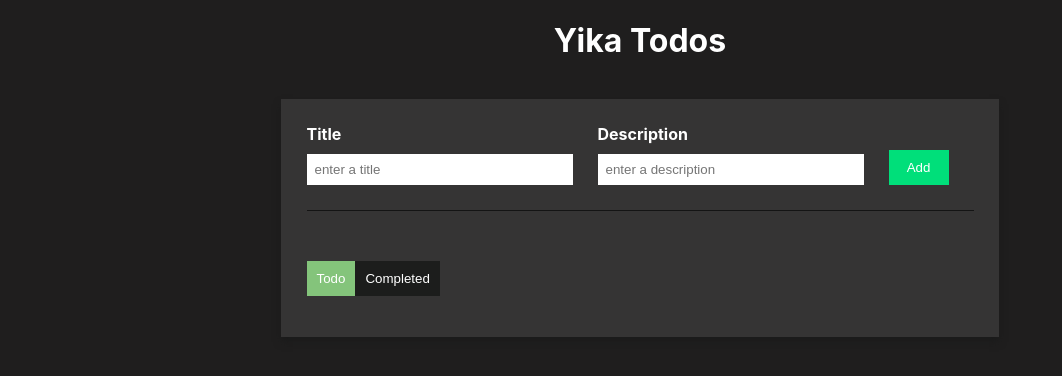
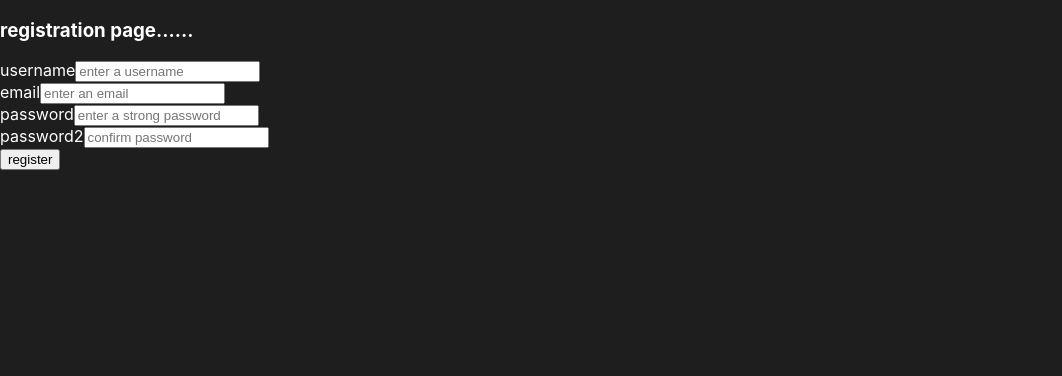
Before and after one commit to ProgrammerDoc-Community/React_begginer, a React (Create React App) app in the folder todolist/: page / in a window 1280 px wide. Shown: the top 376 px of the page, without its empty margins (0-1062 px from the left). Built offline with nearby package versions, Linux system fonts and the light colour scheme.

Commit message:
done with registration frontend endpoint

```diff
--- a/todolist/src/App.js
+++ b/todolist/src/App.js
@@ -3,6 +3,7 @@ import React,{useContext, useEffect, useState} from 'react'
 import {AiOutlineDelete} from 'react-icons/ai'
 import './App.css';
 import { isCompositeComponent } from 'react-dom/test-utils';
+import Registeration from './frontend/register';
 // import React,{useState} from 'react';
 
 function App() {
@@ -31,44 +32,48 @@ function App() {
   },[])
   return (
     <div className="App">
-      <h1>Yika Todos</h1>
-      <div className='todo-wrapper'>
-        <div className='todo-input'>
-          <div className='todo-input-item'>
-            <label>Title</label>
-            <input type='text' value={newTitle} onChange={(e)=>setNewTitle(e.target.value)} placeholder='enter a title'/>
-          </div>
-          <div className='todo-input-item'>
-            <label>Description</label>
-            <input type='text' value={newDescription} onChange={(e)=>setNewDescription(e.target.value)} placeholder='enter a description'/>
-          </div>
-          <div className='todo-input-item'>
-            <button className='primaryBtn' onClick={handleAddTodo}>Add</button>
-          </div>
-        </div>
-        <div className='btn-area'>
-          <button className={`secondaryBtn isCompleteScreen ${isCompleteScreen === false && `active`}`} onClick={()=>setIsCompleteScreen(false)}>Todo</button>
-          <button className={` secondaryBtn isCompleteScreen ${isCompleteScreen === true && `active`}`} onClick={()=>setIsCompleteScreen(true)}>Completed</button>
-        </div>
-        <div className='todo-list'>
-          {allTodos.map((item,index)=>{
-            return(
-              <div className='todo-list-item' key={index}>
-              <h3>{item.title} </h3>
-              <p>{item.description}</p>
-            </div>
-            /* <div>
-              <AiOutlineDelete className="icon"/>
-              <button className="check-icon">D</button>
-            </div> */
-            );
-          }
-            )
-          }
-        </div>
-      </div>
+      <Registeration/>
     </div>
   );
 }
 
 export default App;
+
+// code for todo
+
+      // <h1>Yika Todos</h1>
+      // <div className='todo-wrapper'>
+      //   <div className='todo-input'>
+      //     <div className='todo-input-item'>
+      //       <label>Title</label>
+      //       <input type='text' value={newTitle} onChange={(e)=>setNewTitle(e.target.value)} placeholder='enter a title'/>
+      //     </div>
+      //     <div className='todo-input-item'>
+      //       <label>Description</label>
+      //       <input type='text' value={newDescription} onChange={(e)=>setNewDescription(e.target.value)} placeholder='enter a description'/>
+      //     </div>
+      //     <div className='todo-input-item'>
+      //       <button className='primaryBtn' onClick={handleAddTodo}>Add</button>
+      //     </div>
+      //   </div>
+      //   <div className='btn-area'>
+      //     <button className={`secondaryBtn isCompleteScreen ${isCompleteScreen === false && `active`}`} onClick={()=>setIsCompleteScreen(false)}>Todo</button>
+      //     <button className={` secondaryBtn isCompleteScreen ${isCompleteScreen === true && `active`}`} onClick={()=>setIsCompleteScreen(true)}>Completed</button>
+      //   </div>
+      //   <div className='todo-list'>
+      //     {allTodos.map((item,index)=>{
+      //       return(
+      //         <div className='todo-list-item' key={index}>
+      //         <h3>{item.title} </h3>
+      //         <p>{item.description}</p>
+      //       </div>
+      //       /* <div>
+      //         <AiOutlineDelete className="icon"/>
+      //         <button className="check-icon">D</button>
+      //       </div> */
+      //       );
+      //     }
+      //       )
+      //     }
+      //   </div>
+      // </div>
--- /dev/null
+++ b/todolist/src/frontend/register.js
@@ -0,0 +1,69 @@
+import React,{useState,StyleSheet} from "react";
+
+
+const Registeration = ()=>{
+    const [username,setUsername] = useState('');
+    const [email,setEmail] = useState('');
+    const [password1,setPassword1] = useState('');
+    const [password2,setPassword2] = useState('');
+
+    const header = {
+
+    }
+    let body = {
+
+    }
+    const clickHandler=async(e)=>{
+        e.preventDefault();
+        try{
+            const resource = await fetch('http://127.0.0.1:8000/api/register/',{
+                method:'post',
+                headers:{
+                    'Content-Type':'application/json',
+                    // 'Access-Control-Allow-Origin':'*'
+                },
+                body:JSON.stringify({username,email,password1,password2})
+            }
+            );
+            const data = await resource.json();
+            if(!resource.ok){
+                console.log(email)
+                console.log('fetch error');
+
+            }
+            console.log(email)
+        }catch(error){
+            console.log(error)
+
+        }
+    }
+    return(
+        <div>
+            <h3 className="container">registration page......</h3>
+            <div className="formregistration">
+                <form onSubmit={clickHandler}>
+                    <div>
+                        <label>username</label>
+                        <input type="text" value={username} required={true} onChange={(e)=>setUsername(e.target.value)} placeholder="enter a username" name="username"/>
+                    </div>
+                    <div>
+                        <label>email</label>
+                        <input type="email" required={true} onChange={(e)=>setEmail(e.target.value)} placeholder="enter an email" name="email"/>
+                    </div>
+                    <div>
+                        <label>password</label>
+                        <input type="password" required={true} placeholder="enter a strong password" onChange={(e)=>setPassword1(e.target.value)} name="password1"/>
+                    </div>
+                    <div>
+                        <label>password2</label>
+                        <input type="password" required={true} placeholder="confirm password" onChange={(e)=>setPassword2(e.target.value)} name="password2"/>
+                    </div>
+                    <button type="submit">register</button>
+                </form>
+
+            </div>
+        </div>
+    )
+}
+
+export default Registeration
--- /dev/null
+++ b/todolist/src/today/today.html
@@ -0,0 +1 @@
+<div>
```
Also changed, not shown: todolist/src/frontend/Login.js (added, +43 -0 lines).
